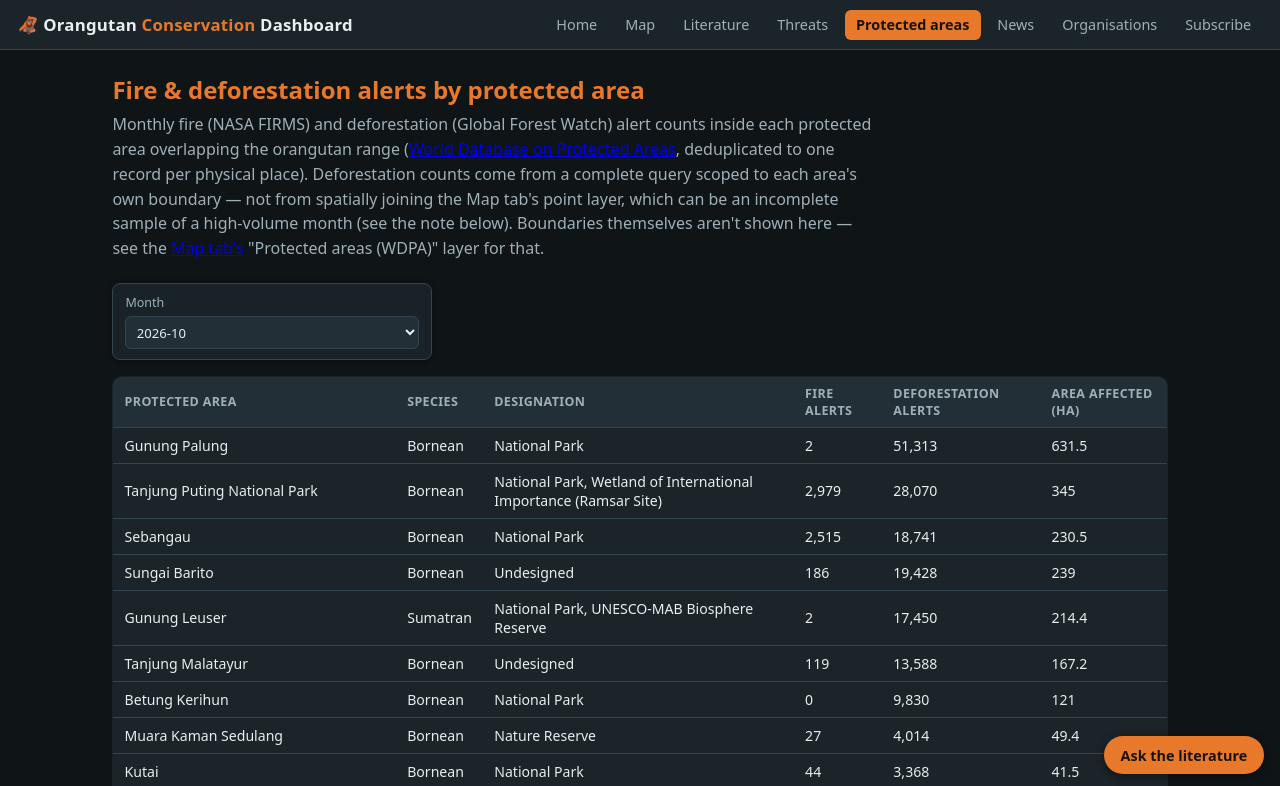
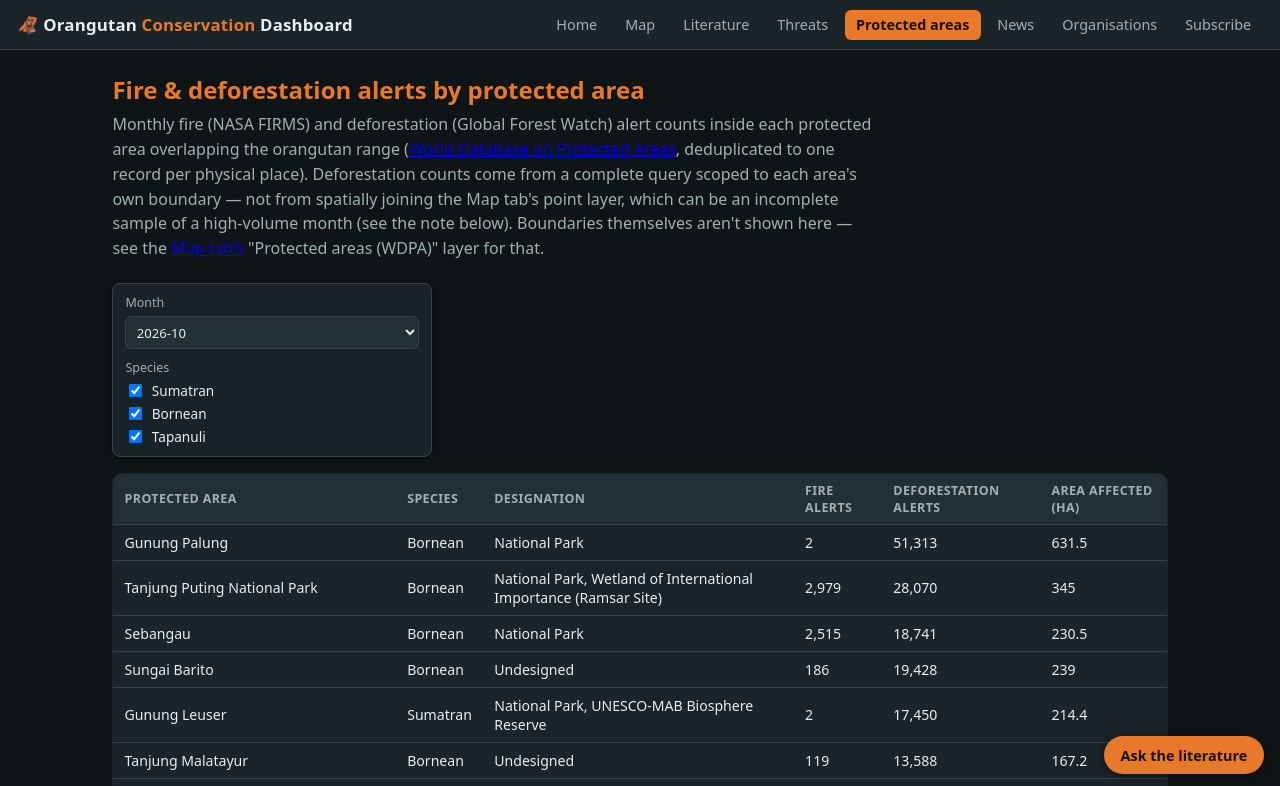
Before and after one commit to sergewich/orangutan-dashboard, a plain HTML site: page site/tabs/protected-areas.html in a window 1280 px wide. Shown: the top 786 px of the page. Drawn offline with Linux system fonts and the light colour scheme.

Commit message:
Add a species checkbox filter to the Protected areas tab
All three species checked by default; unchecking one removes its
protected areas from the table. Sort order and everything else is
unchanged.

Co-Authored-By: Claude Sonnet 5 <noreply@anthropic.com>

```diff
--- a/site/js/protected_areas.js
+++ b/site/js/protected_areas.js
@@ -8,17 +8,32 @@
  * tab's point layer, are always complete even in high-volume months.
  */
 
-const COMMON_NAME_MAP = {
-  pongo_abelii: "Sumatran",
-  pongo_pygmaeus: "Bornean",
-  pongo_tapanuliensis: "Tapanuli",
-};
+const SPECIES_LIST = [
+  { id: "pongo_abelii", label: "Sumatran" },
+  { id: "pongo_pygmaeus", label: "Bornean" },
+  { id: "pongo_tapanuliensis", label: "Tapanuli" },
+];
+const COMMON_NAME_MAP = Object.fromEntries(SPECIES_LIST.map((s) => [s.id, s.label]));
 
 const loadingEl = document.getElementById("loading");
 const layoutEl = document.getElementById("pa-layout");
 const monthSelect = document.getElementById("month-select");
+const speciesFiltersEl = document.getElementById("species-filters");
 const rowsEl = document.getElementById("pa-rows");
 const countEl = document.getElementById("pa-count");
+
+const activeSpecies = new Set(SPECIES_LIST.map((s) => s.id));
+speciesFiltersEl.innerHTML = SPECIES_LIST.map((s) => `
+  <label style="display:flex;align-items:center;gap:.4rem;font-size:.85rem;cursor:pointer">
+    <input type="checkbox" class="species-filter" value="${s.id}" checked> ${s.label}
+  </label>`).join("");
+speciesFiltersEl.querySelectorAll(".species-filter").forEach((cb) => {
+  cb.addEventListener("change", () => {
+    if (cb.checked) activeSpecies.add(cb.value);
+    else activeSpecies.delete(cb.value);
+    if (window.__currentPAData) render(window.__currentPAData);
+  });
+});
 
 function setLoading(msg, isError = false) {
   if (!msg) { loadingEl.style.display = "none"; return; }
@@ -60,7 +75,8 @@ function sortedPlaces(places) {
 }
 
 function render(data) {
-  const places = data.places || [];
+  const allPlaces = data.places || [];
+  const places = allPlaces.filter((p) => activeSpecies.has(p.species));
   rowsEl.innerHTML = sortedPlaces(places).map((p) => `
     <tr>
       <td>${escapeHTML(p.name)}</td>
@@ -73,7 +89,9 @@ function render(data) {
       <td>${p.deforestation_area_ha === null || p.deforestation_area_ha === undefined
         ? "—" : p.deforestation_area_ha.toLocaleString(undefined, { maximumFractionDigits: 1 })}</td>
     </tr>`).join("");
-  countEl.textContent = `${places.length} protected area(s) tracked for ${data.month}`;
+  countEl.textContent = places.length === allPlaces.length
+    ? `${places.length} protected area(s) tracked for ${data.month}`
+    : `${places.length} of ${allPlaces.length} protected area(s) shown for ${data.month} (species filter applied)`;
 }
 
 document.querySelectorAll(".pa-table th").forEach((th, i) => {
--- a/site/tabs/protected-areas.html
+++ b/site/tabs/protected-areas.html
@@ -44,6 +44,9 @@
         <label for="month-select" style="display:block;margin-bottom:.3rem;color:var(--muted);font-size:.78rem">
           Month</label>
         <select id="month-select"></select>
+
+        <label style="display:block;margin:.6rem 0 .3rem;color:var(--muted);font-size:.78rem">Species</label>
+        <div id="species-filters" style="display:flex;flex-direction:column;gap:.25rem"></div>
       </div>
 
       <table class="pa-table">
```
